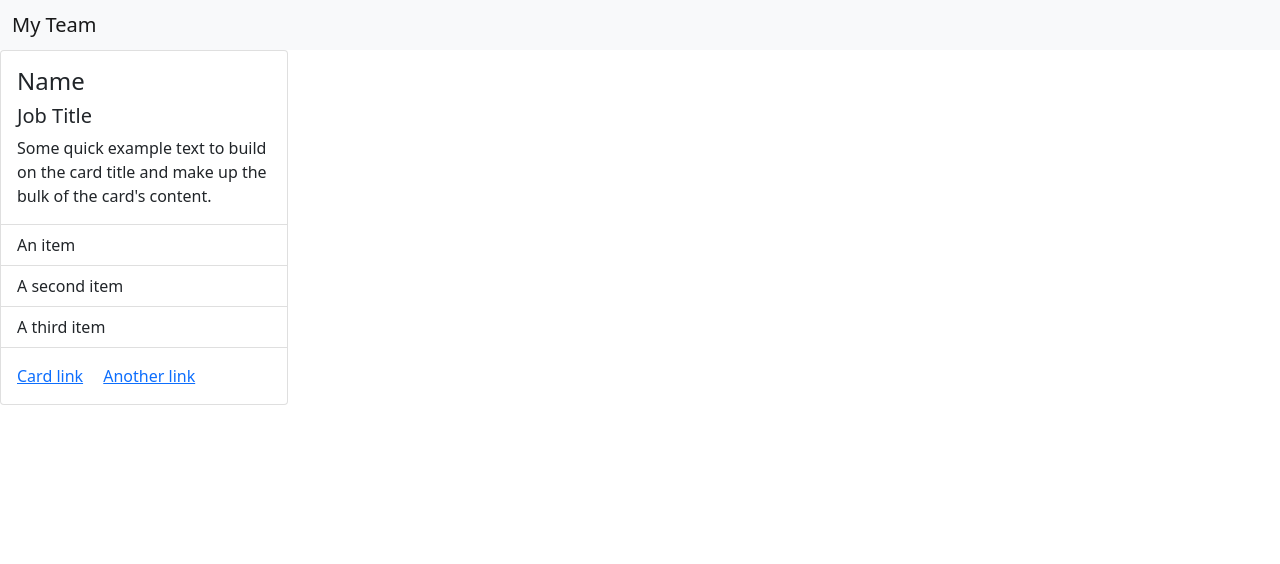
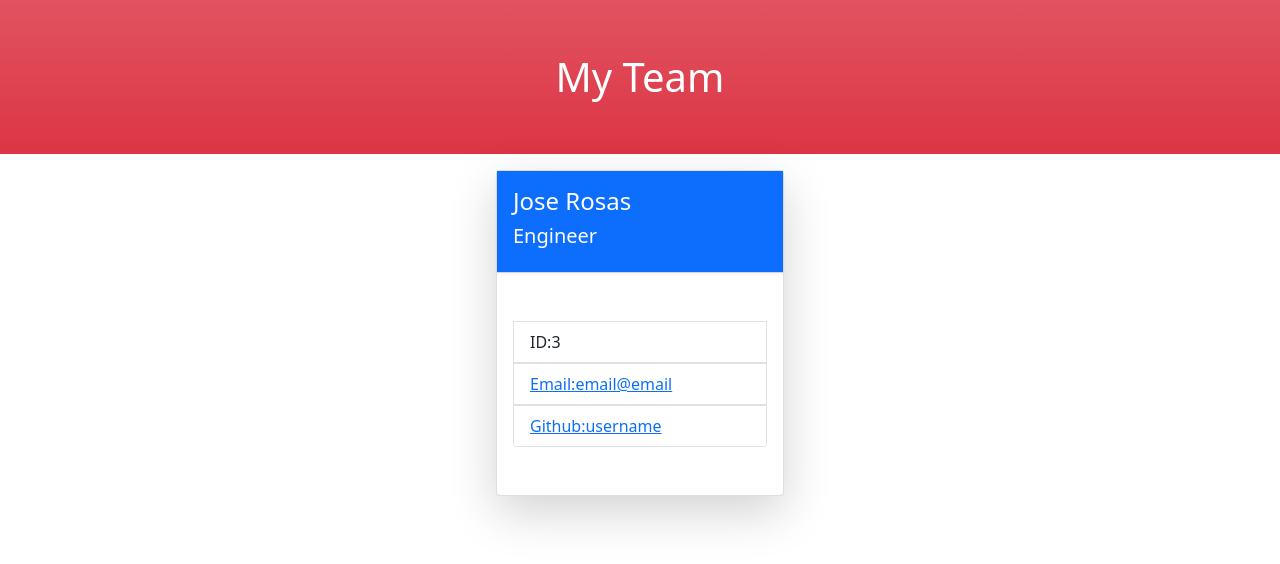
Before and after one commit to josejrrosas/Team-Info-Generator, a plain HTML site: page index.html in a window 1280 px wide. Drawn offline with nearby package versions, Linux system fonts and the light colour scheme.

Commit message:
comepleted html template to use and added files to lib folder

```diff
--- a/index.html
+++ b/index.html
@@ -9,29 +9,24 @@
 </head>
 <body>
     <header>
-        <nav class="navbar navbar-light bg-light">
+        <nav class="navbar navbar-dark bg-danger bg-gradient p-5">
             <div class="container-fluid">
-              <span class="navbar-brand mb-0 h1">My Team</span>
+              <span class="navbar-brand mb-0 h1 mx-auto fs-1">My Team</span>
             </div>
           </nav>
     </header>
 
-    <div class="card" style="width: 18rem;">
-        <div class="card-body">
-          <h4 class="card-title">Name</h4>
-          <h5 class="card-title">Job Title</h5>
-          <p class="card-text">Some quick example text to build on the card title and make up the bulk of the card's content.</p>
+    <div class="card mx-auto m-3 shadow-lg" id="manager" style="width: 18rem;">
+        <div class="card-body bg-primary text-white shadow-sm">
+          <h4 class="card-title">Jose Rosas</h4>
+          <h5 class="card-title">Engineer</h5>
         </div>
-        <ul class="list-group list-group-flush">
-          <li class="list-group-item">An item</li>
-          <li class="list-group-item">A second item</li>
-          <li class="list-group-item">A third item</li>
+        <ul class="list-group list-group-flush p-3 pt-5 pb-5">
+          <li class="list-group-item border">ID:3</li>
+          <li class="list-group-item border"><a href="#mailto:email@email.com">Email:email@email</a></li>
+          <li class="list-group-item border"><a target="_blank" href="#https://github.com/username">Github:username</a></li>
         </ul>
-        <div class="card-body">
-          <a href="#" class="card-link">Card link</a>
-          <a href="#" class="card-link">Another link</a>
-        </div>
-      </div>
+    </div>
 
 </body>
 </html>
--- /dev/null
+++ b/lib/Engineer.js
@@ -0,0 +1,4 @@
+// In addition to Employee's properties and methods, Engineer will also have the following:
+// github—GitHub username
+// getGithub()
+// getRole()—overridden to return 'Engineer'
--- /dev/null
+++ b/lib/Intern.js
@@ -0,0 +1,4 @@
+// In addition to Employee's properties and methods, Intern will also have the following:
+// school
+// getSchool()
+// getRole()—overridden to return 'Intern'
--- /dev/null
+++ b/lib/Manager.js
@@ -0,0 +1,3 @@
+// In addition to Employee's properties and methods, Manager will also have the following:
+// officeNumber
+// getRole()—overridden to return 'Manager'
```
Also changed, not shown: Index.js (+8 -0 lines), lib/Employee.js (added, +9 -0 lines).
